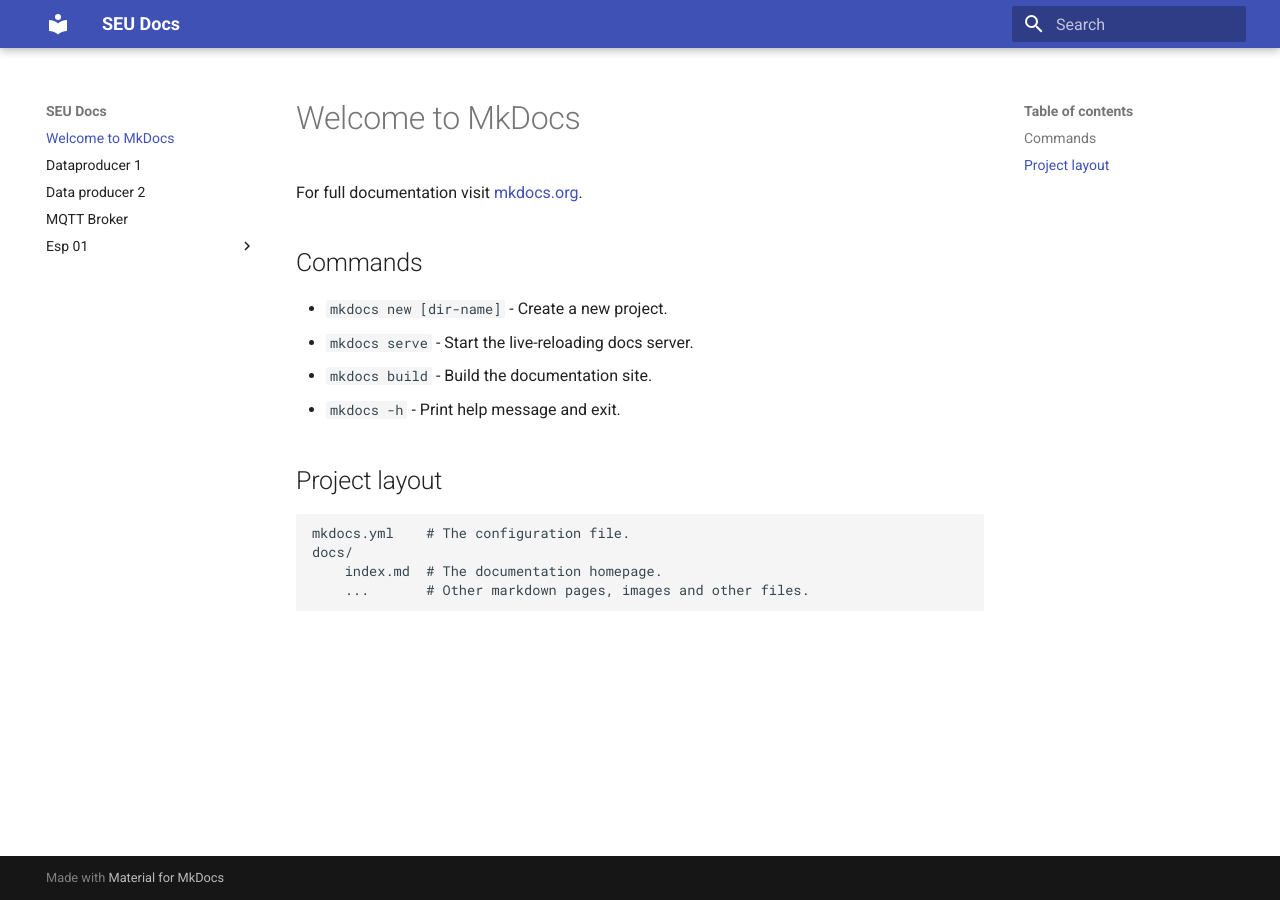
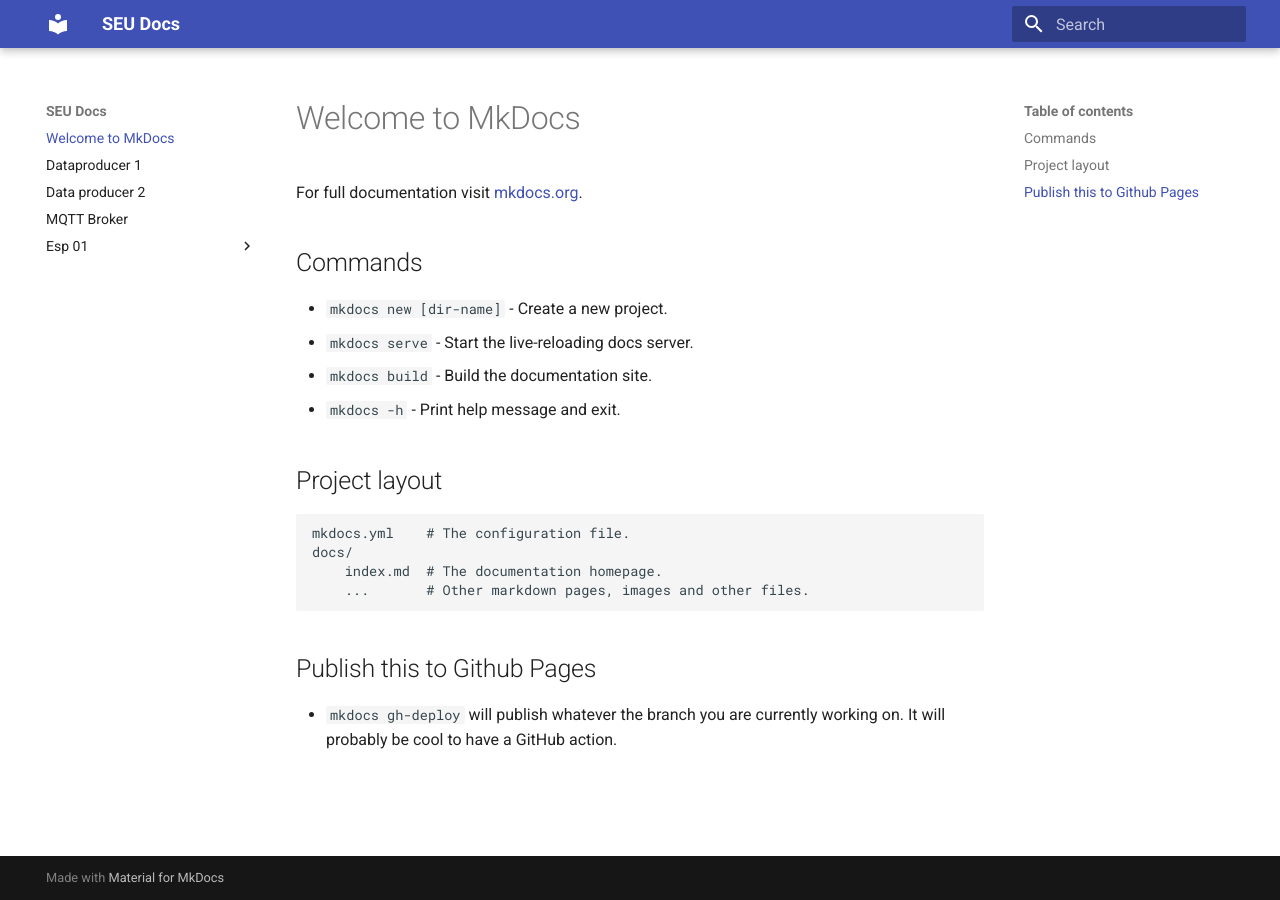
Before and after one commit to Oriolac/seu, an MkDocs documentation site: the page built from docs/docs/index.md, in a window 1280 px wide. Built offline with MkDocs 1.6.1 and Material for MkDocs 9.7.7, drawn with Linux system fonts in a browser that asks for light colours.

Commit message:
Added how to deploy gh-pages.

```diff
--- a/docs/docs/index.md
+++ b/docs/docs/index.md
@@ -15,3 +15,6 @@ For full documentation visit [mkdocs.org](https://www.mkdocs.org).
     docs/
         index.md  # The documentation homepage.
         ...       # Other markdown pages, images and other files.
+
+## Publish this to Github Pages
+* `mkdocs gh-deploy` will publish whatever the branch you are currently working on. It will probably be cool to have a GitHub action.
```
